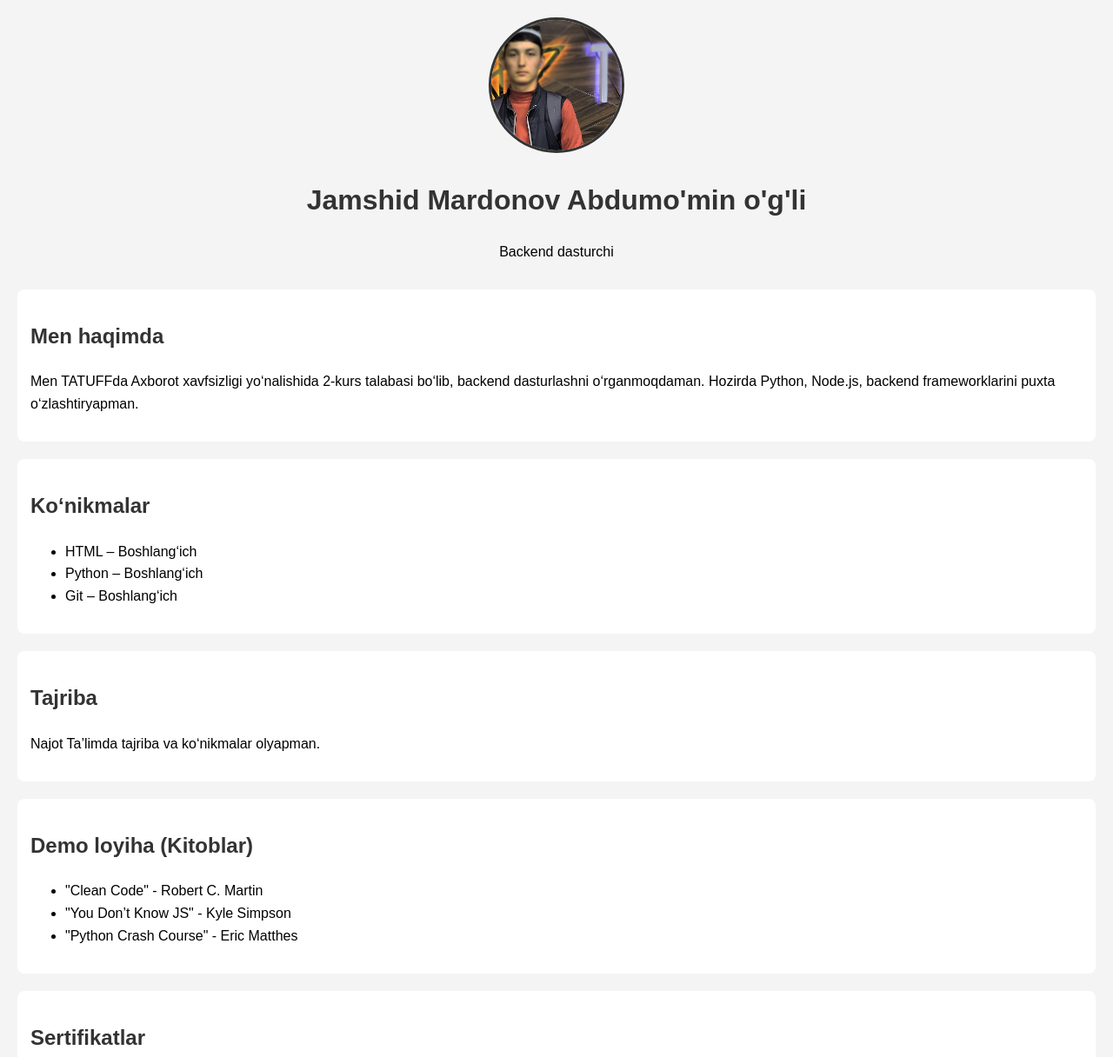
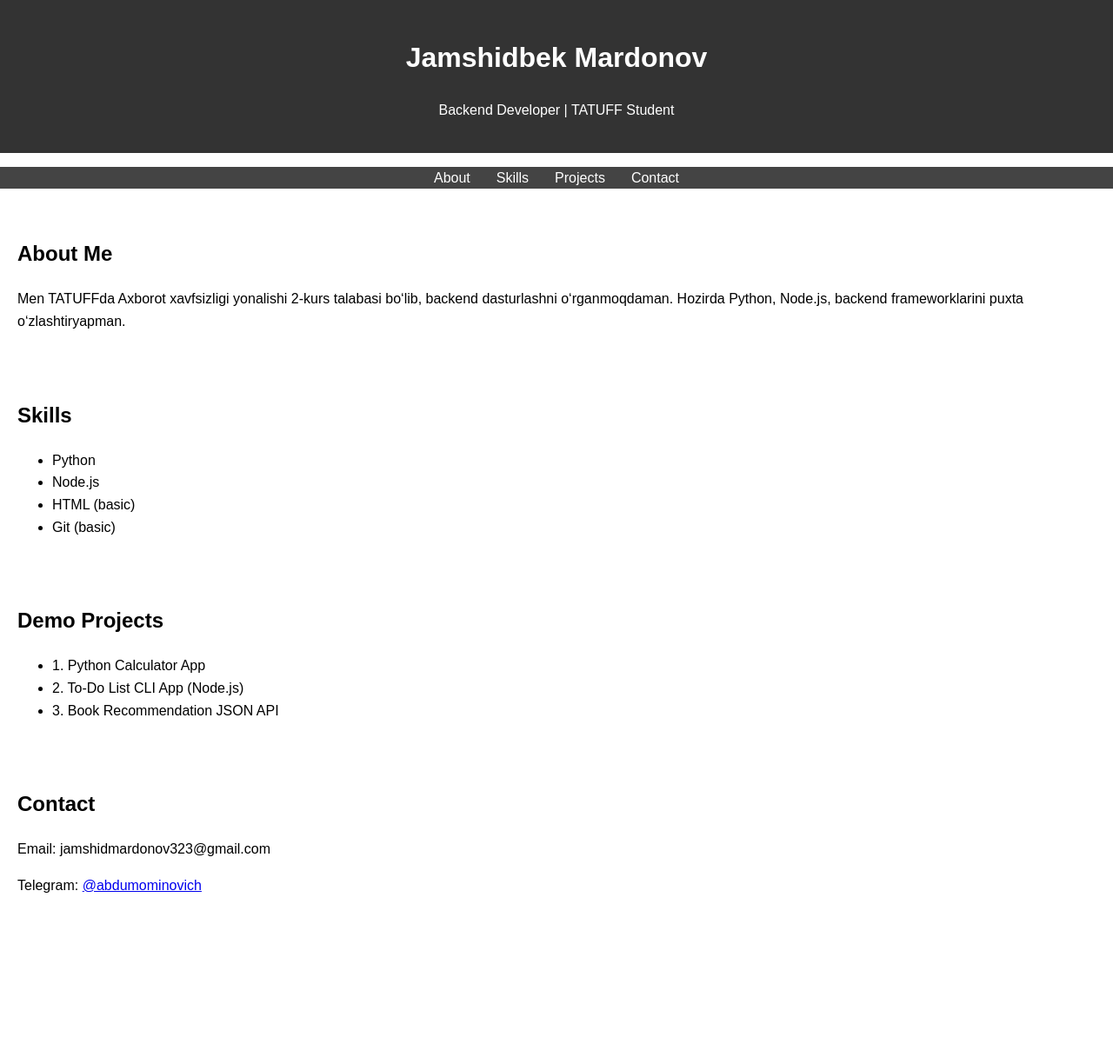
Before and after one commit to Jamshidbek-00/jama-dev-portfolio, a plain HTML site: page index.html in a window 1280 px wide. Shown: the top 1216 px of the page at 87% size. After the commit the page ends 1068 px from the top, so only its background shows below. Drawn offline with Linux system fonts and the light colour scheme.

Commit message:
Add files via upload

```diff
--- a/index.html
+++ b/index.html
@@ -1,55 +1,56 @@
+
 <!DOCTYPE html>
-<html lang="uz">
+<html lang="en">
 <head>
-  <meta charset="UTF-8" />
-  <meta name="viewport" content="width=device-width, initial-scale=1.0"/>
-  <title>Jamshid Mardonov | Backend Dasturchi</title>
-  <link rel="stylesheet" href="style.css" />
+    <meta charset="UTF-8">
+    <meta name="viewport" content="width=device-width, initial-scale=1.0">
+    <title>Jamshidbek Mardonov - Backend Developer</title>
+    <link rel="stylesheet" href="style.css">
 </head>
 <body>
     <header>
-    <img src="jamshid.jpg" alt="Profil rasmi" class="profile-img">
-    <h1>Jamshid Mardonov Abdumo'min o'g'li</h1>
-    <p>Backend dasturchi</p>
+        <h1>Jamshidbek Mardonov</h1>
+        <p>Backend Developer | TATUFF Student</p>
     </header>
 
-  <section>
-    <h2>Men haqimda</h2>
-    <p>Men TATUFFda Axborot xavfsizligi yo‘nalishida 2-kurs talabasi bo‘lib, backend dasturlashni o‘rganmoqdaman. Hozirda Python, Node.js, backend frameworklarini puxta o‘zlashtiryapman.</p>
+    <nav>
+        <ul>
+            <li><a href="#about">About</a></li>
+            <li><a href="#skills">Skills</a></li>
+            <li><a href="#projects">Projects</a></li>
+            <li><a href="#contact">Contact</a></li>
+        </ul>
+    </nav>
+
+    <section id="about">
+        <h2>About Me</h2>
+        <p>Men TATUFFda Axborot xavfsizligi yonalishi 2-kurs talabasi bo‘lib, backend dasturlashni o‘rganmoqdaman.
+        Hozirda Python, Node.js, backend frameworklarini puxta o‘zlashtiryapman.</p>
     </section>
 
-  <section>
-    <h2>Ko‘nikmalar</h2>
+    <section id="skills">
+        <h2>Skills</h2>
         <ul>
-      <li>HTML – Boshlang‘ich</li>
-      <li>Python – Boshlang‘ich</li>
-      <li>Git – Boshlang‘ich</li>
+            <li>Python</li>
+            <li>Node.js</li>
+            <li>HTML (basic)</li>
+            <li>Git (basic)</li>
         </ul>
     </section>
 
-  <section>
-    <h2>Tajriba</h2>
-    <p>Najot Ta’limda tajriba va ko‘nikmalar olyapman.</p>
-  </section>
-
-  <section>
-    <h2>Demo loyiha (Kitoblar)</h2>
+    <section id="projects">
+        <h2>Demo Projects</h2>
         <ul>
-      <li>"Clean Code" - Robert C. Martin</li>
-      <li>"You Don’t Know JS" - Kyle Simpson</li>
-      <li>"Python Crash Course" - Eric Matthes</li>
+            <li>1. Python Calculator App</li>
+            <li>2. To-Do List CLI App (Node.js)</li>
+            <li>3. Book Recommendation JSON API</li>
         </ul>
     </section>
 
-  <section>
-    <h2>Sertifikatlar</h2>
-    <p>Coursera 2024, va boshqa online kurslar.</p>
-  </section>
-
-  <section>
-    <h2>Aloqa</h2>
+    <section id="contact">
+        <h2>Contact</h2>
         <p>Email: jamshidmardonov323@gmail.com</p>
-    <p>Telegram: @abdumominovich</p>
+        <p>Telegram: <a href="https://t.me/abdumominovich">@abdumominovich</a></p>
     </section>
 </body>
 </html>
--- a/style.css
+++ b/style.css
@@ -1,25 +1,58 @@
+
 body {
-  font-family: Arial, sans-serif;
-  line-height: 1.6;
-  background: #f4f4f4;
-  margin: 0;
-  padding: 20px;
+    font-family: Arial, sans-serif;
+    margin: 0;
+    padding: 0;
+    line-height: 1.6;
 }
+
 header {
-  text-align: center;
-  margin-bottom: 30px;
+    background: #333;
+    color: #fff;
+    padding: 20px 0;
+    text-align: center;
 }
-.profile-img {
-  width: 150px;
-  border-radius: 50%;
-  border: 3px solid #333;
+
+nav ul {
+    list-style: none;
+    display: flex;
+    justify-content: center;
+    padding: 0;
+    background: #444;
 }
+
+nav ul li {
+    margin: 0 15px;
+}
+
+nav ul li a {
+    color: white;
+    text-decoration: none;
+}
+
 section {
-  background: white;
-  padding: 15px;
-  margin-bottom: 20px;
-  border-radius: 8px;
+    padding: 20px;
 }
-h1, h2 {
-  color: #333;
+
+@media (max-width: 768px) {
+    body {
+        font-size: 16px;
+    }
+
+    nav ul {
+        flex-direction: column;
+        align-items: center;
+    }
+
+    nav ul li {
+        margin: 10px 0;
+    }
+
+    header h1 {
+        font-size: 24px;
+    }
+
+    section {
+        padding: 10px;
+    }
 }
```
Lines whose indentation alone changed are shown as unchanged.
